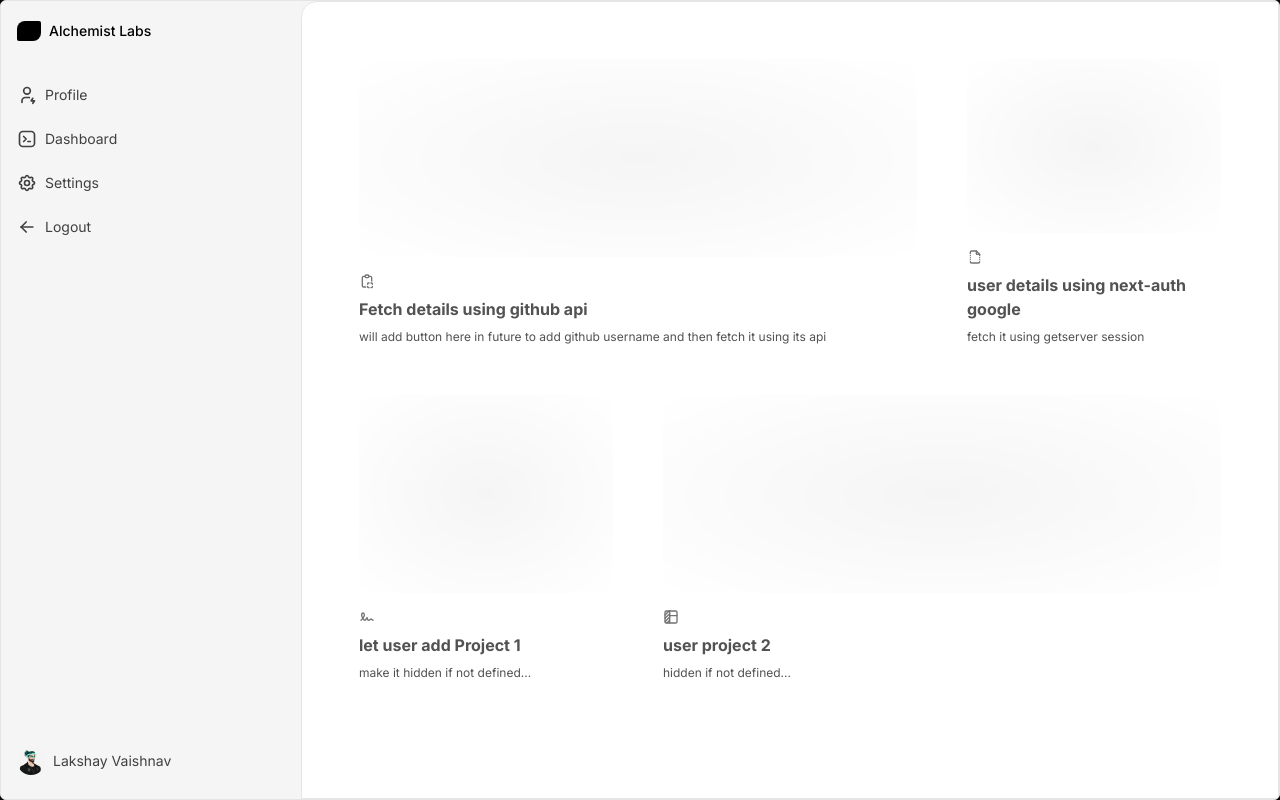
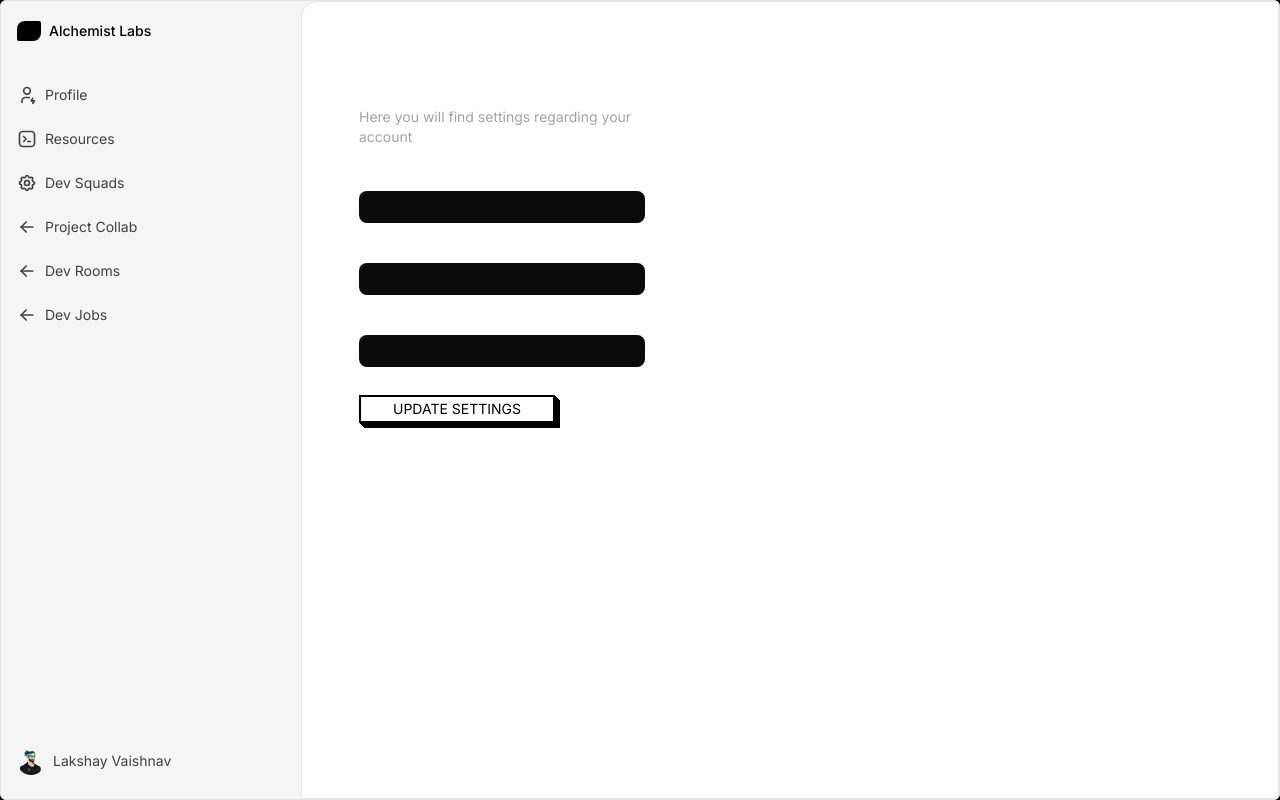
Before and after one commit to lakshayvaishnav/Alchemist-SaaS, a Next.js app: page /dashboard/profile in a window 1280 px wide. Built offline with nearby package versions, Linux system fonts and the light colour scheme.

Commit message:
added resources frontend

```diff
--- a/app/dashboard/layout.tsx
+++ b/app/dashboard/layout.tsx
@@ -1,20 +1,3 @@
-// "use client"
-
-// import { Sidebar,SidebarBody,SidebarLink } from "@/components/Ui/sidebar";
-// import { useState } from "react";
-
-// export default function Dashboard() {
-//   const[open,setOpen] = useState(true);
-//   return (
-//     <>
-//     <h1>Dashboard</h1>
-//     <Sidebar open={open} setOpen={setOpen}>
-//         hi
-//     </Sidebar>
-//     </>
-//   );
-// }
-
 "use client";
 import React, { ReactNode, useState } from "react";
 import { Sidebar, SidebarBody, SidebarLink } from "@/components/Ui/Sidebar";
@@ -33,28 +16,44 @@ export default function layout({ children }: { children: ReactNode }) {
   const links = [
     {
       label: "Profile",
-      href: "#",
+      href: "/dashboard/profile",
       icon: (
         <IconUserBolt className="text-neutral-700 dark:text-neutral-200 h-5 w-5 flex-shrink-0" />
       ),
     },
     {
-      label: "Dashboard",
-      href: "#",
+      label: "Resources",
+      href: "/dashboard/resources",
       icon: (
         <IconBrandTabler className="text-neutral-700 dark:text-neutral-200 h-5 w-5 flex-shrink-0" />
       ),
     },
     {
-      label: "Settings",
-      href: "#",
+      label: "Dev Squads",
+      href: "/dashboard/devsquads",
       icon: (
         <IconSettings className="text-neutral-700 dark:text-neutral-200 h-5 w-5 flex-shrink-0" />
       ),
     },
     {
-      label: "Logout",
-      href: "#",
+      label: "Project Collab",
+      href: "/dashboard/projectcollab",
+      icon: (
+        <IconArrowLeft className="text-neutral-700 dark:text-neutral-200 h-5 w-5 flex-shrink-0" />
+      ),
+    },
+
+    {
+      label: "Dev Rooms",
+      href: "/dashboard/devrooms",
+      icon: (
+        <IconArrowLeft className="text-neutral-700 dark:text-neutral-200 h-5 w-5 flex-shrink-0" />
+      ),
+    },
+
+    {
+      label: "Dev Jobs",
+      href: "/dashboard/devjobs",
       icon: (
         <IconArrowLeft className="text-neutral-700 dark:text-neutral-200 h-5 w-5 flex-shrink-0" />
       ),
--- a/app/dashboard/profile/page.tsx
+++ b/app/dashboard/profile/page.tsx
@@ -1,6 +1,5 @@
 import { cn } from "@/lib/utils";
 import React from "react";
-import { BentoGrid, BentoGridItem } from "@/components/Ui/bento-grid";
 import {
   IconClipboardCopy,
   IconFileBroken,
@@ -12,55 +11,81 @@ export default function profile() {
   return (
     <div className="flex flex-1">
       <div className="p-2 md:p-10 rounded-tl-2xl border border-neutral-200 dark:border-neutral-700 bg-white dark:bg-neutral-900 flex flex-col gap-2 flex-1 w-full h-full">
-        <BentoGrid className="max-w-4xl mx-auto md:auto-rows-[20rem]">
-          {items.map((item, i) => (
-            <BentoGridItem
-              key={i}
-              title={item.title}
-              description={item.description}
-              header={item.header}
-              className={item.className}
-              icon={item.icon}
-            />
-          ))}
-        </BentoGrid>
+        <div
+          className={cn(
+            "row-span-1 text-2xl w-80 rounded-xl group/bento hover:shadow-xl transition duration-200 shadow-input dark:shadow-none p-4 dark:bg-neutral-900 dark:border-white/[0.2] bg-white border border-transparent h-[400px]  space-y-4 "
+          )}
+        >
+          <h1>User profile</h1>
+          <p className="text-neutral-400 text-sm">
+            Here you will find settings regarding your account
+          </p>
+
+          <div className="text-sm flex flex-col ">
+            <div className=" flex flex-col gap-2">
+              <label>First Name</label>
+              <input
+                className="w-full mb-3 bg-neutral-950 h-6 p-4 rounded-lg focus:outline-none "
+                type="text"
+              />
+            </div>
+            <div className=" flex flex-col gap-2">
+              <label>Last Name</label>
+              <input
+                className="w-full mb-3 bg-neutral-950 h-6 p-4 rounded-lg focus:outline-none "
+                type="text"
+              />
+            </div>
+
+            <div className=" flex flex-col gap-2">
+              <label>Email</label>
+              <input
+                className="w-full mb-3 bg-neutral-950 h-6 p-4 rounded-lg focus:outline-none "
+                type="email"
+              />
+            </div>
+          </div>
+          <button className="px-8 py-0.5  border-2 border-black hover:scale-105 dark:border-white uppercase bg-white text-black transition duration-200 text-sm shadow-[1px_1px_rgba(0,0,0),2px_2px_rgba(0,0,0),3px_3px_rgba(0,0,0),4px_4px_rgba(0,0,0),5px_5px_0px_0px_rgba(0,0,0)] dark:shadow-[1px_1px_rgba(255,255,255),2px_2px_rgba(255,255,255),3px_3px_rgba(255,255,255),4px_4px_rgba(255,255,255),5px_5px_0px_0px_rgba(255,255,255)] ">
+            Update Settings
+          </button>
+        </div>
       </div>
     </div>
   );
 }
 
-const Skeleton = () => (
-  <div className="flex flex-1 w-full h-full min-h-[6rem] rounded-xl   dark:bg-dot-white/[0.2] bg-dot-black/[0.2] [mask-image:radial-gradient(ellipse_at_center,white,transparent)]  border border-transparent dark:border-white/[0.2] bg-neutral-100 dark:bg-black"></div>
-);
+// const Skeleton = () => (
+//   <div className="flex flex-1 w-full h-full min-h-[6rem] rounded-xl   dark:bg-dot-white/[0.2] bg-dot-black/[0.2] [mask-image:radial-gradient(ellipse_at_center,white,transparent)]  border border-transparent dark:border-white/[0.2] bg-neutral-100 dark:bg-black"></div>
+// );
 
-const items = [
-  {
-    title: "Fetch details using github api",
-    description:
-      "will add button here in future to add github username and then fetch it using its api",
-    header: <Skeleton />,
-    className: "md:col-span-2",
-    icon: <IconClipboardCopy className="h-4 w-4 text-neutral-500" />,
-  },
-  {
-    title: "user details using next-auth google",
-    description: "fetch it using getserver session",
-    header: <Skeleton />,
-    className: "md:col-span-1",
-    icon: <IconFileBroken className="h-4 w-4 text-neutral-500" />,
-  },
-  {
-    title: "let user add Project 1",
-    description: "make it hidden if not defined...",
-    header: <Skeleton />,
-    className: "md:col-span-1",
-    icon: <IconSignature className="h-4 w-4 text-neutral-500" />,
-  },
-  {
-    title: "user project 2 ",
-    description: "hidden if not defined...",
-    header: <Skeleton />,
-    className: "md:col-span-2",
-    icon: <IconTableColumn className="h-4 w-4 text-neutral-500" />,
-  },
-];
+// const items = [
+//   {
+//     title: "Fetch details using github api",
+//     description:
+//       "will add button here in future to add github username and then fetch it using its api",
+//     header: <Skeleton />,
+//     className: "md:col-span-2",
+//     icon: <IconClipboardCopy className="h-4 w-4 text-neutral-500" />,
+//   },
+//   {
+//     title: "user details using next-auth google",
+//     description: "fetch it using getserver session",
+//     header: <Skeleton />,
+//     className: "md:col-span-1",
+//     icon: <IconFileBroken className="h-4 w-4 text-neutral-500" />,
+//   },
+//   {
+//     title: "let user add Project 1",
+//     description: "make it hidden if not defined...",
+//     header: <Skeleton />,
+//     className: "md:col-span-1",
+//     icon: <IconSignature className="h-4 w-4 text-neutral-500" />,
+//   },
+//   {
+//     title: "user project 2 ",
+//     description: "hidden if not defined...",
+//     header: <Skeleton />,
+//     className: "md:col-span-2",
+//     icon: <IconTableColumn className="h-4 w-4 text-neutral-500" />,
+//   },
+// ];
--- /dev/null
+++ b/app/dashboard/resources/page.tsx
@@ -0,0 +1,68 @@
+import Image from "next/image";
+import Link from "next/link";
+
+export default function resources() {
+  return (
+    <div className="flex  flex-1">
+      <div className="p-2 md:p-10 rounded-tl-2xl border border-neutral-200 dark:border-neutral-700 bg-white dark:bg-neutral-900 flex flex-col gap-2 flex-1 w-full h-full">
+        <h1 className="text-3xl font-bold">Resources</h1>
+
+        <div className="w-full mt-4 flex items-center justify-center">
+          <div className="bg-neutral-800 py-4 px-6 gap-4 flex rounded-md">
+            {demoCategories.map((category) => (
+              <Link key={category.name} href={category.category}>
+                <button className="px-6 py-2 bg-black text-white rounded-lg font-bold transform hover:-translate-y-1 transition duration-400 text-sm">
+                  {category.name}
+                </button>
+              </Link>
+            ))}
+          </div>
+        </div>
+        <div className=" h-screen mt-4 ">
+          <div className="  h-[230px] w-[400px] bg-neutral-700 rounded-md">
+            <div className="p-4 flex flex-row  gap-3 w-full justify-between  ">
+              <div className="flex flex-row items-center gap-2">
+                <Image src={"/lxsh.jpg"} alt="#" width={50} height={50} />
+                <h1 className="font-bold">Tech Stack</h1>
+              </div>
+              <div className="flex flex-row   ">
+                <div className="h-10 w-10 bg-red-200"></div>
+                <div className="h-10 w-10 bg-blue-300"></div>
+              </div>
+            </div>
+            <div className="px-3 text-neutral-400">
+              Description :
+              <div>
+                Lorem ipsum dolor sit amet, consectetur adipisicing elit. Nobis
+              </div>
+              <div className="mt-5 ">
+                <button className="px-6 py-2 w-full text-center bg-black text-white rounded-lg font-bold transform hover:-translate-y-1 transition duration-400 text-sm">
+                  click to visit
+                </button>
+              </div>
+            </div>
+          </div>
+        </div>
+      </div>
+    </div>
+  );
+}
+
+const demoCategories = [
+  {
+    name: "Frontend",
+    category: "frontend",
+  },
+  {
+    name: "Backend",
+    category: "backend",
+  },
+  {
+    name: "Database",
+    category: "database",
+  },
+  {
+    name: "Opensource",
+    category: "opensource",
+  },
+];
--- /dev/null
+++ b/components/Ui/tailwindcss-buttons.tsx
@@ -0,0 +1,28 @@
+"use client";
+import React from "react";
+import { IconClipboard } from "@tabler/icons-react";
+import { cn } from "@/lib/utils";
+
+export const ButtonsCard = ({
+  children,
+  className,
+  onClick,
+}: {
+  children?: React.ReactNode;
+  className?: string;
+  onClick?: () => void;
+}) => {
+  return (
+    <div
+      onClick={onClick}
+      className={cn(
+        "h-60 w-full bg-white rounded-xl border border-neutral-100 dark:bg-black dark:border-white/[0.2] hover:border-neutral-200 group/btn overflow-hidden relative flex items-center justify-center",
+        className
+      )}
+    >
+      <div className="absolute inset-0 dark:bg-dot-white/[0.1] bg-dot-black/[0.1]" />
+      <IconClipboard className="absolute top-2 right-2 text-neutral-300 group-hover/btn:block hidden h-4 w-4 transition duration-200" />
+      <div className="relative z-40">{children}</div>
+    </div>
+  );
+};
--- a/tailwind.config.ts
+++ b/tailwind.config.ts
@@ -7,7 +7,23 @@ const config: Config = {
     "./app/**/*.{js,ts,jsx,tsx,mdx}",
     "./sections**/*.{js,ts,jsx,tsx,mdx}",
   ],
+
   theme: {
+    extend: {
+      animation: {
+        shimmer: "shimmer 2s linear infinite",
+      },
+      keyframes: {
+        shimmer: {
+          from: {
+            backgroundPosition: "0 0",
+          },
+          to: {
+            backgroundPosition: "-200% 0",
+          },
+        },
+      },
+    },
     container: {
       center: true,
       padding: {
```
